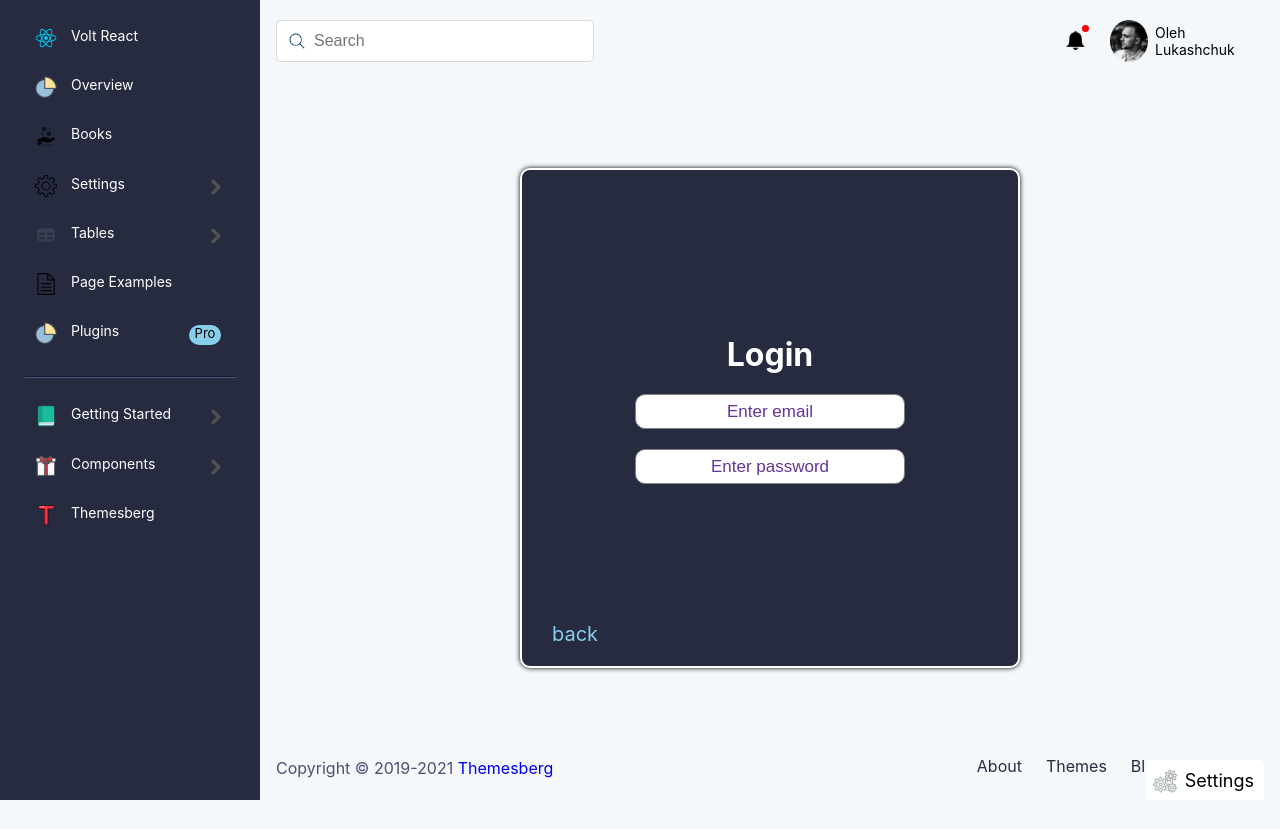
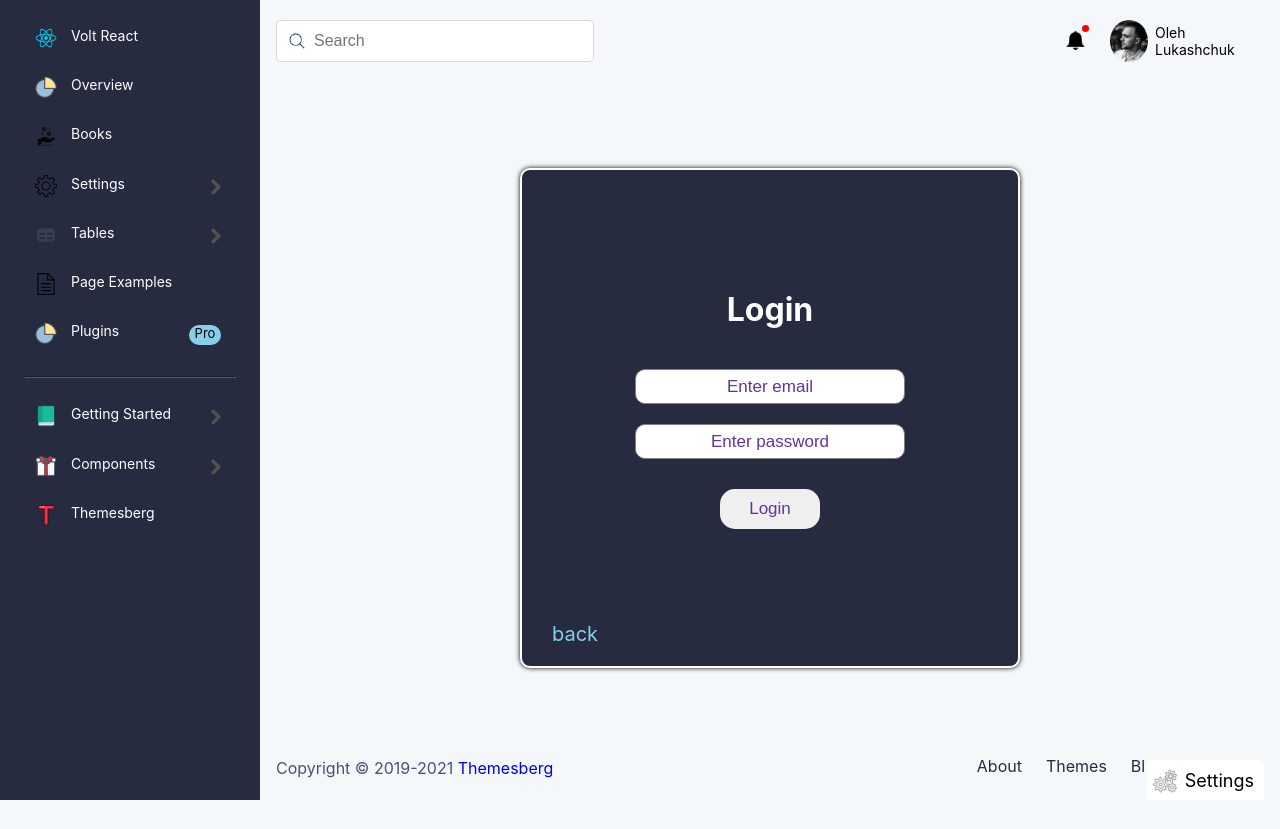
Before and after one commit to OlehLukashchuk/React_Project, a React (Create React App) app: page /Login in a window 1280 px wide. Built offline with nearby package versions, Linux system fonts and the light colour scheme.

Commit message:
button login

```diff
--- a/src/components/Pages/Login/Login.css
+++ b/src/components/Pages/Login/Login.css
@@ -13,7 +13,7 @@
   height: 500px;
   background-color: #262b40;
   border: 2px solid white;
-  border-radius:10px;
+  border-radius: 10px;
   margin: 0 auto;
   display: flex;
   flex-direction: column;
@@ -24,7 +24,7 @@
 }
 
 .loginBox h1 {
-  margin:165px 0px 10px;
+  margin: 120px 0px 30px;
   color: white;
 }
 
@@ -38,22 +38,24 @@
   text-align: center;
   font-size: 17px;
   transition: width 0.2s linear;
-  color : rebeccapurple;
+  color: rebeccapurple;
 }
-.loginBox_input:focus{
-  width:330px;
+
+.loginBox_input:focus {
+  width: 330px;
   border: 1px solid white;
   box-shadow: 0px 0px 5px 0px rebeccapurple;
 }
-.loginBox_input:focus::placeholder{
+
+.loginBox_input:focus::placeholder {
   color: transparent;
 }
 
-.loginBox_input::placeholder{
-  color:rebeccapurple;
+.loginBox_input::placeholder {
+  color: rebeccapurple;
 }
 
-.loginBox_back{
+.loginBox_back {
   color: skyblue;
   position: absolute;
   left: 30px;
@@ -61,3 +63,27 @@
   font-size: 20px;
   text-transform: lowercase;
 }
+
+.loginBox_login {
+  width: 100px;
+  height: 40px;
+  margin-top: 20px;
+  border: none;
+  border-radius: 15px;
+  outline: none;
+  color: rebeccapurple;
+  font-size: 17px;
+}
+
+
+.loginBox_login:hover {
+  cursor: pointer;
+  background-color: skyblue;
+  color: white;
+  text-shadow: 0px 0px 3px black;
+  box-shadow: 0px 0px 2px 0px white;
+}
+
+.loginBox_login:active {
+  transform: scale(0.9);
+}
--- a/src/components/Pages/Login/Login.js
+++ b/src/components/Pages/Login/Login.js
@@ -10,7 +10,7 @@ function LoginPage() {
         <input
           type="text"
           placeholder="Enter email"
-          className="loginBox_input"
+          className="loginBox_input loginBox_email"
         ></input>
         <input
           type="password"
@@ -18,6 +18,7 @@ function LoginPage() {
           className="loginBox_input"
         ></input>
         <NavLink to = {{pathname : "volt"}} className="loginBox_back">Back</NavLink>
+        <button className ="loginBox_login">Login</button>
       </div>
     </div>
   );
```
